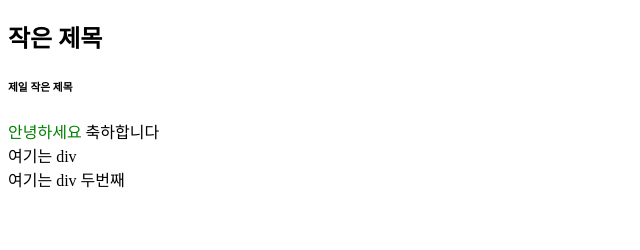
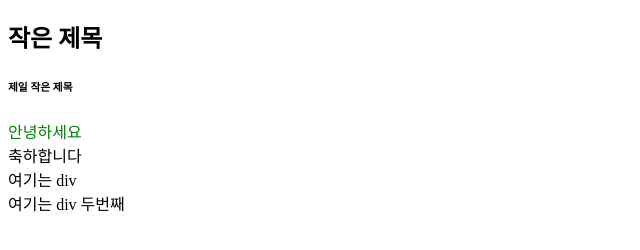
Before and after one commit to neperis/neperis.github.io, a plain HTML site: page test.html in a window 1280 px wide. Shown: the part 70-320 px from the top of the page, without its empty margins (0-640 px from the left). Drawn offline with Linux system fonts and the light colour scheme.

Commit message:
Update test.html

```diff
--- a/test.html
+++ b/test.html
@@ -3,7 +3,7 @@
 <haad>
     <title> HTML 연습 </title>
     <style>
-        #sp1 {color : green;}
+        #sp1 {color : green; display : block;}
     </style>
 </head>
 <body>
```
